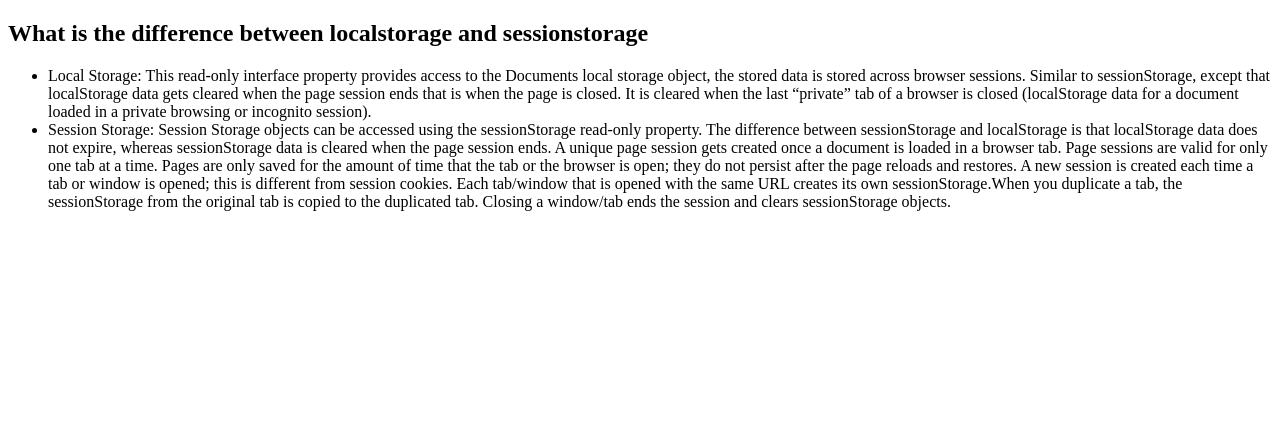
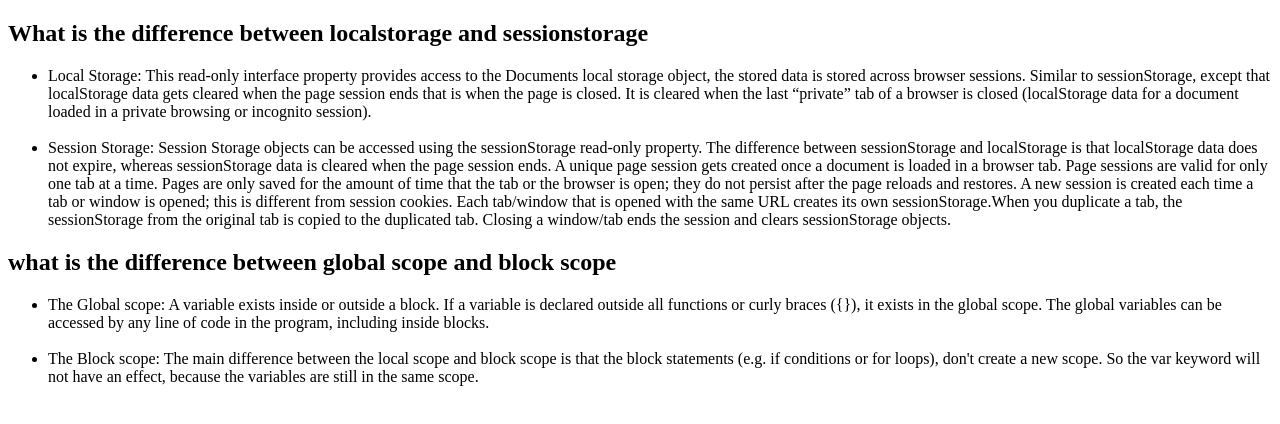
Before and after one commit to islammd39/type_speed_calculate, a plain HTML site: page blog.html in a window 1280 px wide. Drawn offline with Linux system fonts and the light colour scheme.

Commit message:
upload question no 2

```diff
--- a/blog.html
+++ b/blog.html
@@ -19,6 +19,7 @@
                 last “private” tab of a browser is closed (localStorage data for a document loaded in a private browsing
                 or incognito session).
             </li>
+            <br>
             <li>
                 Session Storage: Session Storage objects can be accessed using the sessionStorage read-only property.
                 The difference
@@ -34,6 +35,27 @@
             </li>
         </ul>
     </section>
+    <article>
+        <section>
+            <div>
+                <h2>what is the difference between global scope and block scope</h2>
+            </div>
+        <div>
+            <ul>
+                <li>
+                    The Global scope:
+                    A variable exists inside or outside a block. If a variable is declared outside all functions or curly
+                    braces ({}), it exists in the global scope. The global variables can be accessed by any line of code in
+                    the program, including inside blocks.
+                </li>
+                <br>
+                <li>
+                    The Block scope: The main difference between the local scope and block scope is that the block statements (e.g. if conditions or for loops), don't create a new scope. So the var keyword will not have an effect, because the variables are still in the same scope.
+                </li>
+            </ul>
+        </div>
+        </section>
+    </article>
 </body>
 
 </html>
```
